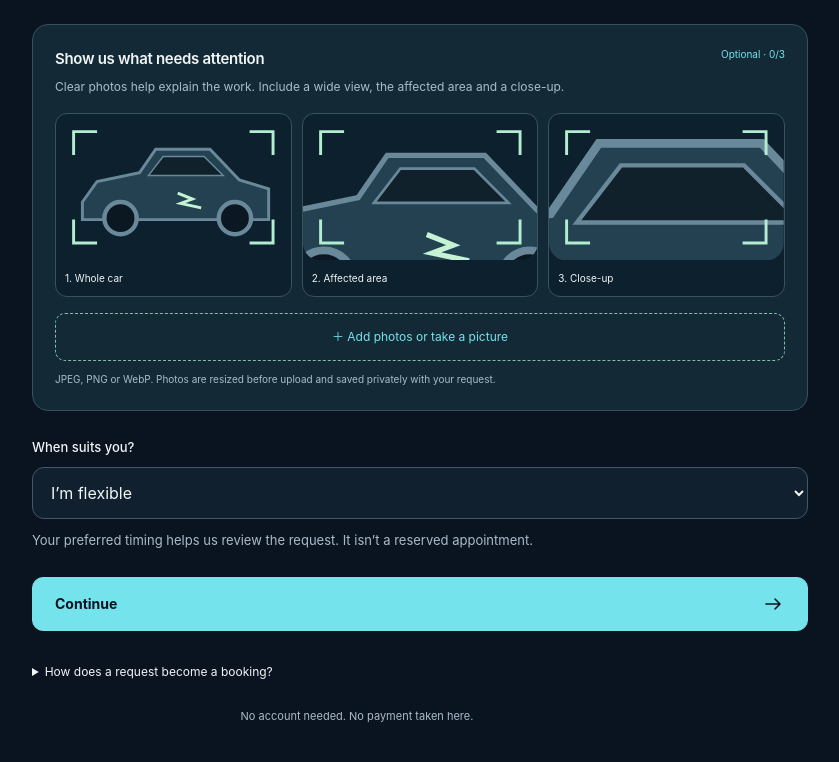
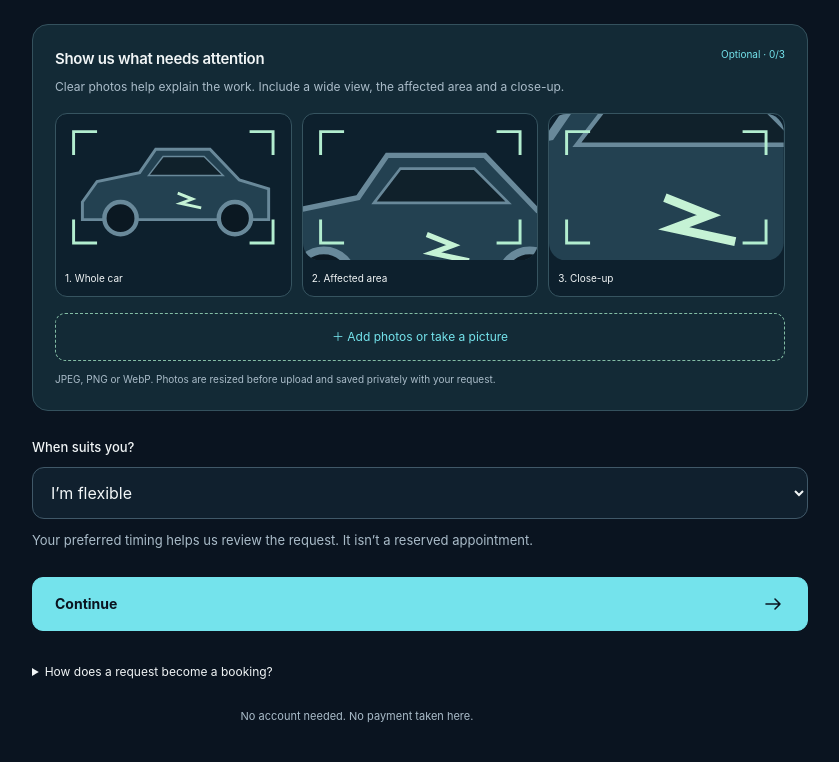
Before and after one commit to jimmoq-hopsup-Hoqde6/skycar-site, a Next.js app: page /care/request in a window 1280 px wide. Shown: the part 1130-1892 px from the top of the page, without its empty margins (220-1059 px from the left). Built offline with nearby package versions, Linux system fonts and the light colour scheme.

Commit message:
Refine close-up photo guide and record hosted booking acceptance

```diff
--- a/src/features/care/damage-photos.tsx
+++ b/src/features/care/damage-photos.tsx
@@ -48,7 +48,7 @@ export function DamagePhotos({files,disabled,onChange,onProcessing}: Props) {
     <div className="damage-photo-heading"><h3 id="damage-photo-title">Show us what needs attention</h3><span>Optional · {files.length}/3</span></div>
     <p>Clear photos help explain the work. Include a wide view, the affected area and a close-up.</p>
     <div className="damage-photo-grid">{['Whole car','Affected area','Close-up'].map((label,index) => <div className="damage-photo-card" key={label}>
-      {files[index] ? <PhotoPreview file={files[index]} label={label}/> : <svg viewBox="0 0 160 100" role="img" aria-label={`${label} photo guide`}><defs><clipPath id={`photo-frame-${index}`}><rect x="0" y="0" width="160" height="100" rx="12"/></clipPath></defs><g clipPath={`url(#photo-frame-${index})`}><g transform={`translate(${index === 0 ? 0 : index === 1 ? -65 : -170},${index === 0 ? 0 : index === 1 ? -15 : -52}) scale(${[1,1.8,3][index]})`}><path d="M18 60L28 46L57 40L68 24H105L125 45L145 51V72H18Z" fill="#234151" stroke="#69899a" strokeWidth="2"/><path d="M63 42L73 29H101L114 42Z" fill="#10212b" stroke="#69899a"/><circle cx="44" cy="71" r="11" fill="#0b1822" stroke="#69899a" strokeWidth="3"/><circle cx="122" cy="71" r="11" fill="#0b1822" stroke="#69899a" strokeWidth="3"/><path d="M83 54L93 58L85 61L99 64" fill="none" stroke="#c5f2d5" strokeWidth="2"/></g><path d="M12 28V12H28M132 12H148V28M148 72V88H132M28 88H12V72" fill="none" stroke="#b2edcf" strokeWidth="2"/></g></svg>}
+      {files[index] ? <PhotoPreview file={files[index]} label={label}/> : <svg viewBox="0 0 160 100" role="img" aria-label={`${label} photo guide`}><defs><clipPath id={`photo-frame-${index}`}><rect x="0" y="0" width="160" height="100" rx="12"/></clipPath></defs><g clipPath={`url(#photo-frame-${index})`}><g transform={`translate(${index === 0 ? 0 : index === 1 ? -65 : -170},${index === 0 ? 0 : index === 1 ? -15 : -105}) scale(${[1,1.8,3][index]})`}><path d="M18 60L28 46L57 40L68 24H105L125 45L145 51V72H18Z" fill="#234151" stroke="#69899a" strokeWidth="2"/><path d="M63 42L73 29H101L114 42Z" fill="#10212b" stroke="#69899a"/><circle cx="44" cy="71" r="11" fill="#0b1822" stroke="#69899a" strokeWidth="3"/><circle cx="122" cy="71" r="11" fill="#0b1822" stroke="#69899a" strokeWidth="3"/><path d="M83 54L93 58L85 61L99 64" fill="none" stroke="#c5f2d5" strokeWidth="2"/></g><path d="M12 28V12H28M132 12H148V28M148 72V88H132M28 88H12V72" fill="none" stroke="#b2edcf" strokeWidth="2"/></g></svg>}
       <div><span>{index+1}. {label}</span>{files[index] && <button type="button" disabled={disabled || processing} aria-label={`Remove photo ${index+1}`} onClick={() => onChange(files.filter((_,i) => i !== index))}>×</button>}</div>
     </div>)}</div>
     <label className="damage-upload"><span>{processing ? 'Preparing photos…' : '＋ Add photos or take a picture'}</span><input ref={input} type="file" accept="image/jpeg,image/png,image/webp" multiple disabled={disabled || processing || files.length === 3} aria-label="Add damage photos" onChange={event => void add(Array.from(event.target.files || []))}/></label>
```
Also changed, not shown: 1 other file (tests, documents, lock files or other folders).
